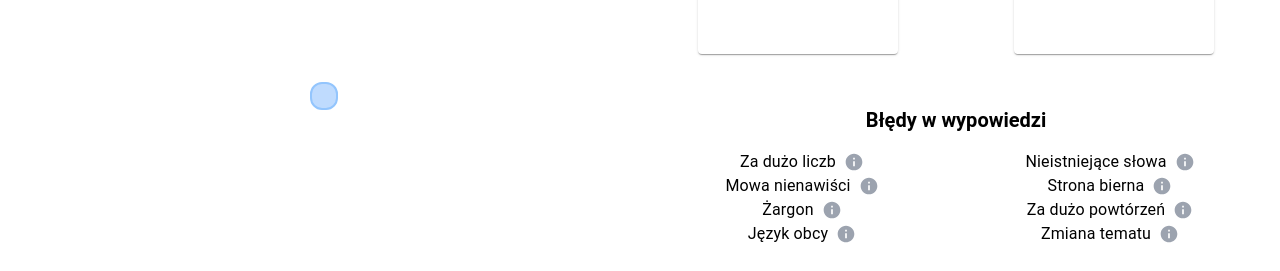
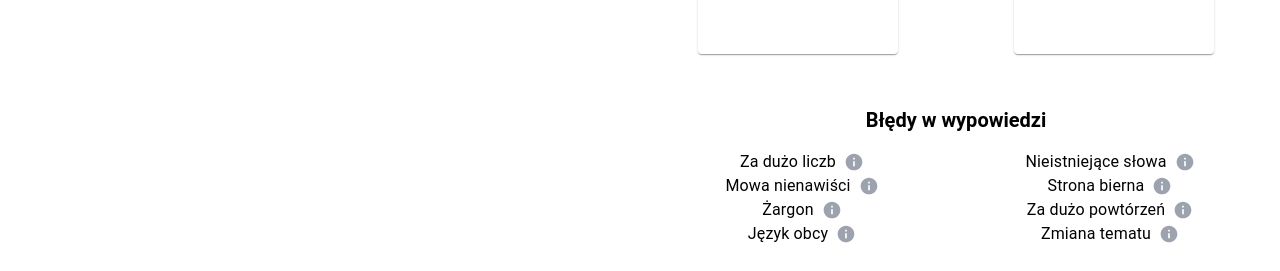
Before and after one commit to Hackathon-Krakow-2024/break-word-traps, a React (Vite) app in the folder frontend/: page / in a window 1280 px wide. Shown: the part 526-797 px from the top of the page. Built offline with nearby package versions, Linux system fonts and the light colour scheme; no server answers.

Commit message:
remove dot

```diff
--- a/frontend/src/pages/Home/Home.tsx
+++ b/frontend/src/pages/Home/Home.tsx
@@ -115,9 +115,11 @@ export const Home = () => {
         <GaugeWidget label='Docelowy odbiorca' customText={transcriptionAnalysis.targetGroup} />
       </div>
       <div className='flex flex-col items-center'>
-        <p className='m-3 rounded-xl border-2 border-blue-300 bg-blue-200 p-3 text-sm text-gray-900'>
-          {transcription.transcript}
-        </p>
+        {transcription?.transcript?.length > 0 && (
+          <p className='m-3 rounded-xl border-2 border-blue-300 bg-blue-200 p-3 text-sm text-gray-900'>
+            {transcription.transcript}
+          </p>
+        )}
         <QuestionList questions={questions} />
       </div>
       <div>
```
